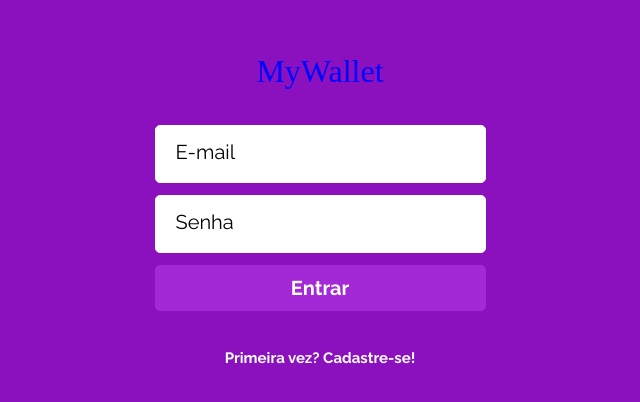
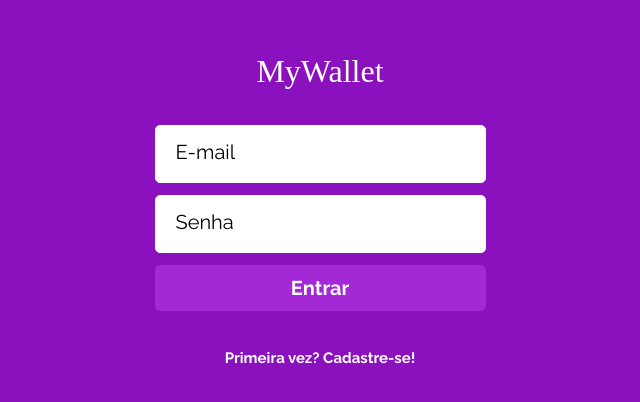
Before and after one commit to thiago-arend/My-Wallet, a React (Vite) app: page / in a window 1280 px wide. Shown: the part 136-538 px from the top of the page, without its empty margins (320-960 px from the left). Built offline with nearby package versions, Linux system fonts and the light colour scheme; a web font is replaced by a local one.

Commit message:
save final

```diff
--- a/src/components/Saldo/styled.js
+++ b/src/components/Saldo/styled.js
@@ -3,7 +3,7 @@ import styled from "styled-components";
 export const SaldoContainer = styled.div`
     position: fixed;
     z-index: 2;
-    top: 560px;
+    bottom: calc(100vh - 514px);
     height: 25px;
     width: 306px;
     background-color: #FFF;
--- a/src/components/StyledTitle.js
+++ b/src/components/StyledTitle.js
@@ -1,7 +1,7 @@
 import styled from "styled-components";
 
 const StyledTitle = styled.h1`
-    color: blue;
+    color: #FFF;
     font-size: 32px;
     font-family: 'Saira Stencil One', cursive;
     margin-bottom: 38px;
```
